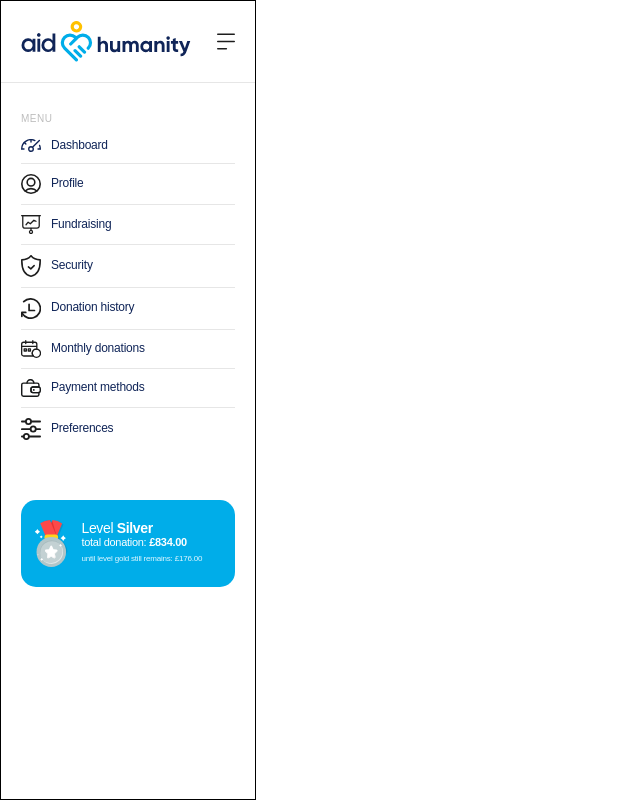
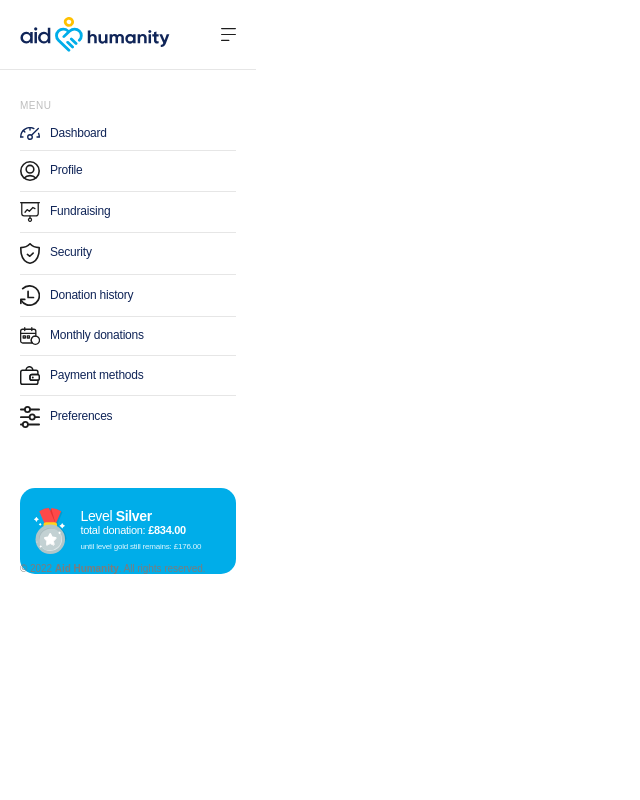
Before and after one commit to muhammadfuaad/aidhumaninty-practice-2, a React (Create React App) app: page /dashboard-sidebar in a window 1280 px wide. Shown: the whole page, without its empty margins (0-640 px from the left). Built offline with nearby package versions, Linux system fonts and the light colour scheme.

Commit message:
payment methods page almost done

```diff
--- a/src/App.css
+++ b/src/App.css
@@ -463,9 +463,7 @@ h2 {
 }
 
 /* dashbard sidebar */
-.dashboard-sidebar {
-  border: 1px solid black;
-}
+
 .dashboard-sidebar__header {
   border-bottom: var(--border-light);
 }
--- a/src/App.js
+++ b/src/App.js
@@ -7,6 +7,8 @@ import Status_section from './components/status/status-section';
 import Congratulations_page from './components/congratulations_page';
 import Dashboard_sidebar from './components/dashboard/dashboard_sidebar';
 import Portal from "./components/dashboard/portal"
+import Payment_methods from "./components/dashboard/payment_methods"
+
 import { Route, Routes } from "react-router-dom";
 function App() {
   return (
@@ -15,6 +17,7 @@ function App() {
       <Route path="/congratulations" element={<Congratulations_page />} />
       <Route path="/dashboard-sidebar" element={<Dashboard_sidebar />} />
       <Route path="/portal" element={<Portal />} />
+      <Route path="/payment_methods" element={<Payment_methods />} />
 
 
     </Routes>
--- /dev/null
+++ b/src/components/dashboard/copyright.js
@@ -0,0 +1,10 @@
+function Copyright() {
+  return (
+    <section>
+      <p className="text-[1rem] font-normal tracking-[-0.05px] text-[#7c7c7c]">
+      &#169; 2022 <span className="font-semibold">Aid Humanity</span>. All rights reserved.
+      </p>
+    </section>
+  );
+}
+export default Copyright;
--- /dev/null
+++ b/src/components/dashboard/dashboard_bottom_links.js
@@ -0,0 +1,12 @@
+
+function Dashboard_bottom_links() {
+  return (
+    <ul className="flex text-[1rem] font-regular tracking-[0.05px] text-[#999999]">
+      <li className="px-6 border-r-2"><a>Terms & Conditions</a></li>
+      <li className="px-6 border-r-2"><a>Privacy Policy</a></li>
+      <li className="px-6 border-r-2"><a>Donations Policy</a></li>
+      <li className="px-6"><a>Refund Policy</a></li>
+    </ul>
+  );
+}
+export default Dashboard_bottom_links;
--- a/src/components/dashboard/dashboard_sidebar.js
+++ b/src/components/dashboard/dashboard_sidebar.js
@@ -1,9 +1,11 @@
+import Copyright from "./copyright";
+
 function Dashboard_sidebar() {
   return (
-    <section className="dashboard-sidebar w-[20%] h-screen">
-      <div className="dashboard-sidebar__header flex justify-between p-8">
-        <img src="./Icons/dashboard-sidebar-logo.svg"></img>
-        <img src="./Icons/dashboard-sidebar-toggler.svg"></img>
+    <section className="dashboard-sidebar w-[20%] relative">
+      <div className="dashboard-sidebar__header flex justify-between items-center px-8 h-28">
+        <img src="./Icons/dashboard-sidebar-logo.svg" className="w-60"></img>
+        <img src="./Icons/dashboard-sidebar-toggler.svg" className="w-6"></img>
       </div>
       <div class="dashboard-sidebar__body">
         <ul className="list">
@@ -27,6 +29,9 @@ function Dashboard_sidebar() {
 
         </div>
       </div>
+      <div className="absolute left-8 bottom-8">
+        <Copyright />
+      </div>
     </section>
   );
 }
--- /dev/null
+++ b/src/components/dashboard/payment_methods.js
@@ -0,0 +1,30 @@
+import Dashboard_bottom_links from "./dashboard_bottom_links";
+import Dashboard_sidebar from "./dashboard_sidebar";
+import Profile from "./profile";
+
+function Payment_methods() {
+  return (
+    <section className="flex">
+      < Dashboard_sidebar />
+      <section className="bg-[#f5f6f7] w-[55%] relative">
+        <div className="portal__header px-16 h-28 flex items-center border-bottom-light">
+          <p className="portal-heading">Payment methods</p>
+        </div>
+        <div className="p-16">
+          <div className="bg-white p-8 rounded-2xl">
+            <p className="text-[1.8rem] font-bold tracking-[-0.45px] text-headings">Saved cards</p>
+            <div className="flex flex-col items-center space-y-4 w-[14rem] mx-auto my-40">
+              <div className="bg-[#e6e6e6] w-24 h-24 rounded-full"><img src="./Icons/mother-child-charity.svg" className="w-[5rem] -translate-y-6 translate-x-2"></img></div>
+              <p className="text-[1.3rem] font-normal tracking-[-0.33px] text-headings text-center">There doesn’t seem to be anything here</p>
+            </div>
+          </div>
+        </div>
+        <div className="absolute left-8 bottom-8">
+          <Dashboard_bottom_links />
+        </div>
+      </section>
+      < Profile />
+    </section>
+  );
+}
+export default Payment_methods;
--- a/src/components/dashboard/profile.js
+++ b/src/components/dashboard/profile.js
@@ -4,9 +4,9 @@ import Zakat from "./zakat";
 function Profile() {
   return (
     <section className="border-2 w-[25%]">
-      <div className="flex justify-between p-8 border-bottom-light">
-        <button className="flex space-x-4 bg-primary-dark rounded-2xl p-6">
-          <img src="./Icons/drop-down.svg" className="w-4"></img>
+      <div className="flex justify-between items-center px-8 h-28 border-bottom-light">
+        <button className="flex space-x-4 items-enter bg-primary-dark rounded-2xl py-4 px-6 h-fit">
+          <img src="./Icons/blue-plus.svg" className="w-4"></img>
           <span className="text-white text-[1.4rem] font-semibold uppercase">New Appeal</span>
         </button>
         <div className="flex justify-between space-x-4">
--- a/src/index.css
+++ b/src/index.css
@@ -19,4 +19,7 @@ code {
   .border-bottom-light {
     @apply border-b-[1px] border-[#e6e6e6];
   }
+  .portal-heading {
+    @apply text-[2rem] font-bold tracking-[-0.5px] text-headings;
+  }
 }
```
